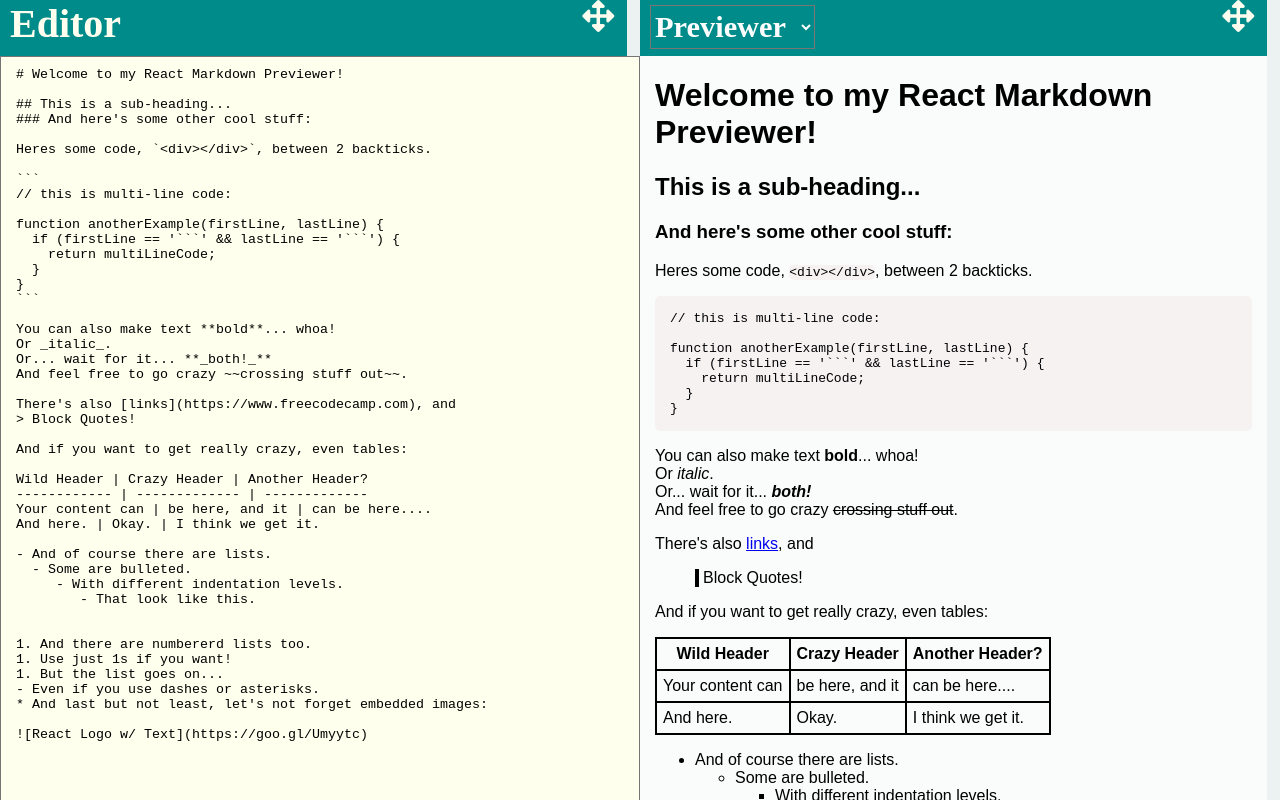
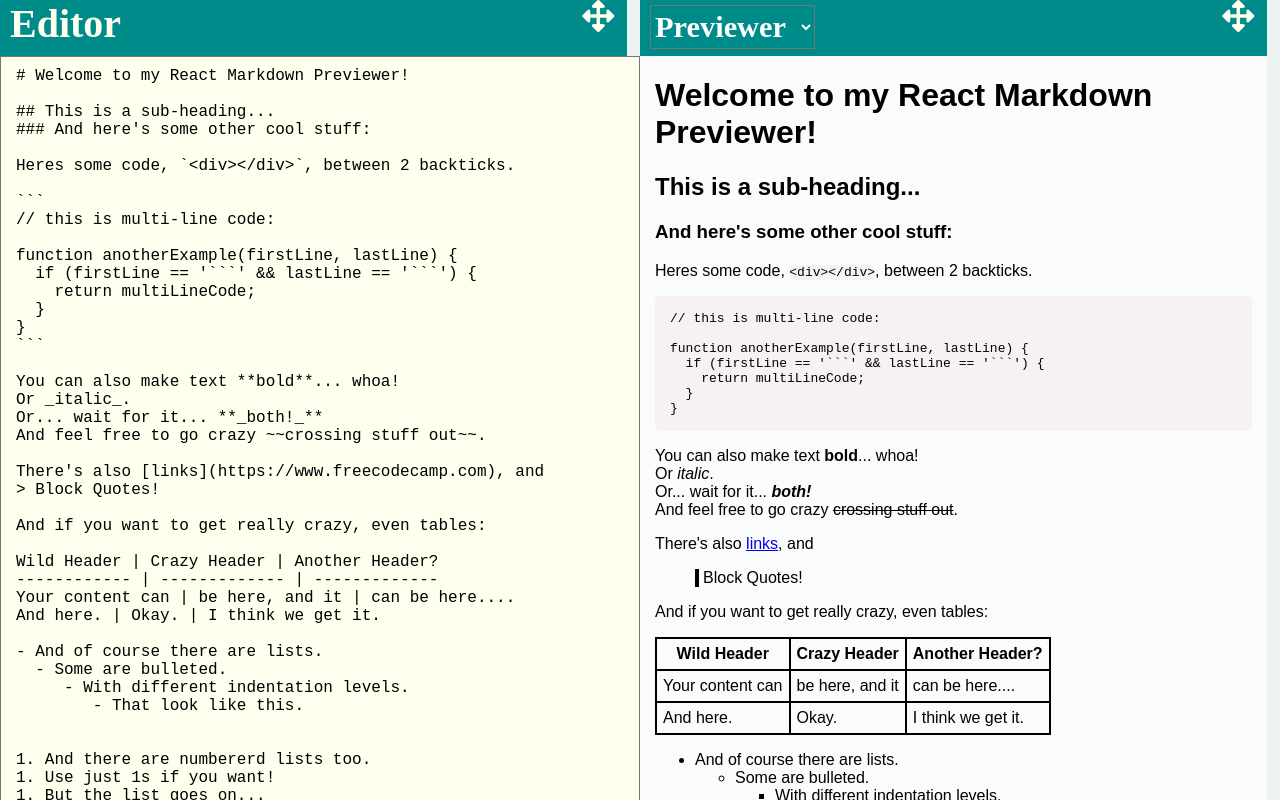
Before and after one commit to Oyelowo/markdown_previewer, a React (Create React App) app: page / in a window 1280 px wide. Built offline with nearby package versions, Linux system fonts and the light colour scheme; a web font is replaced by a local one.

Commit message:
for large screen finalised

```diff
--- a/src/component/Editor/Editor.css
+++ b/src/component/Editor/Editor.css
@@ -6,6 +6,7 @@
     box-sizing: border-box;
     margin: auto;
     background: #ffe;
+    font-size: 1rem;
 }
 
 .EditorFullScreen{
@@ -15,6 +16,7 @@
     padding: 10vh 5px 100% 5px;
     z-index: 1;
     background: #ffe;
+    font-size: 1rem;
 }
 
 .largeWidthContainer{
```
Also changed, not shown: src/App.jsx (+7 -6 lines), src/assets/SampleText.jsx (renamed from src/SampleText.jsx).
